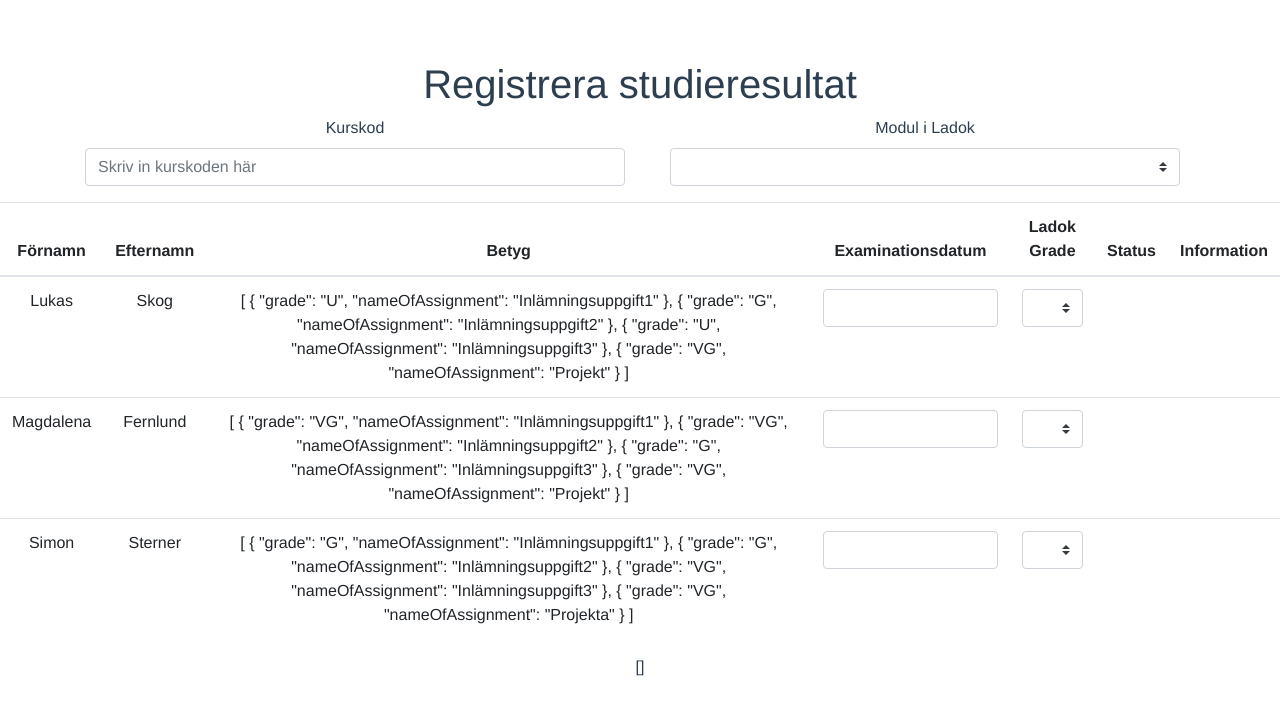
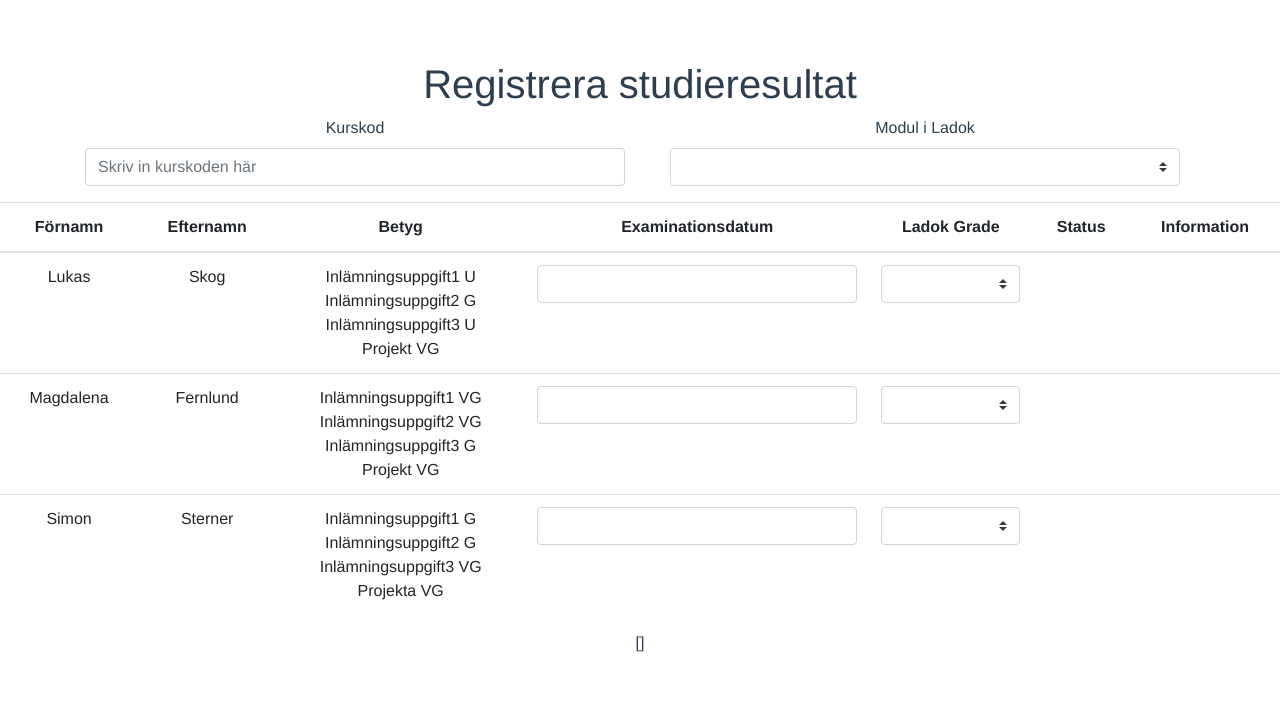
Before and after one commit to magfer3/Assignment3D0031N_front, a Vue app: page / in a window 1280 px wide. Shown: the top 714 px of the page. Built offline with nearby package versions, Linux system fonts and the light colour scheme.

Commit message:
Formaterat tabellen lite mer

```diff
--- a/src/components/HelloWorld.vue
+++ b/src/components/HelloWorld.vue
@@ -47,9 +47,17 @@
       <template v-slot:cell(examinationsdatum)="row">
         <b-form-input v-model="row.item.examinationsdatum"/>
       </template>
-            <template v-slot:cell(ladok_grade)="row">
+      <template v-slot:cell(ladok_grade)="row">
         <b-form-select v-model="row.item.ladok_grade" :options="grades_options"></b-form-select>
       </template>
+      <template v-slot:cell(grades)="row">
+        <div v-for="items in row.item" :key="items.grade">
+          <div v-for="grade in items" :key="grade">
+            {{grade.nameOfAssignment}} {{grade.grade}}
+          </div>
+        </div>
+      </template>
+
     </b-table>
 
     {{selected_items}}
@@ -101,7 +109,13 @@ export default {
     onRowSelected(items) {
         this.selected_items = items
       }
-  }
+  },
+  filters: {
+       // Filter definitions
+    toArray(value) {
+      return value.toUpperCase();
+      }
+    }
 }
 </script>
 
```
